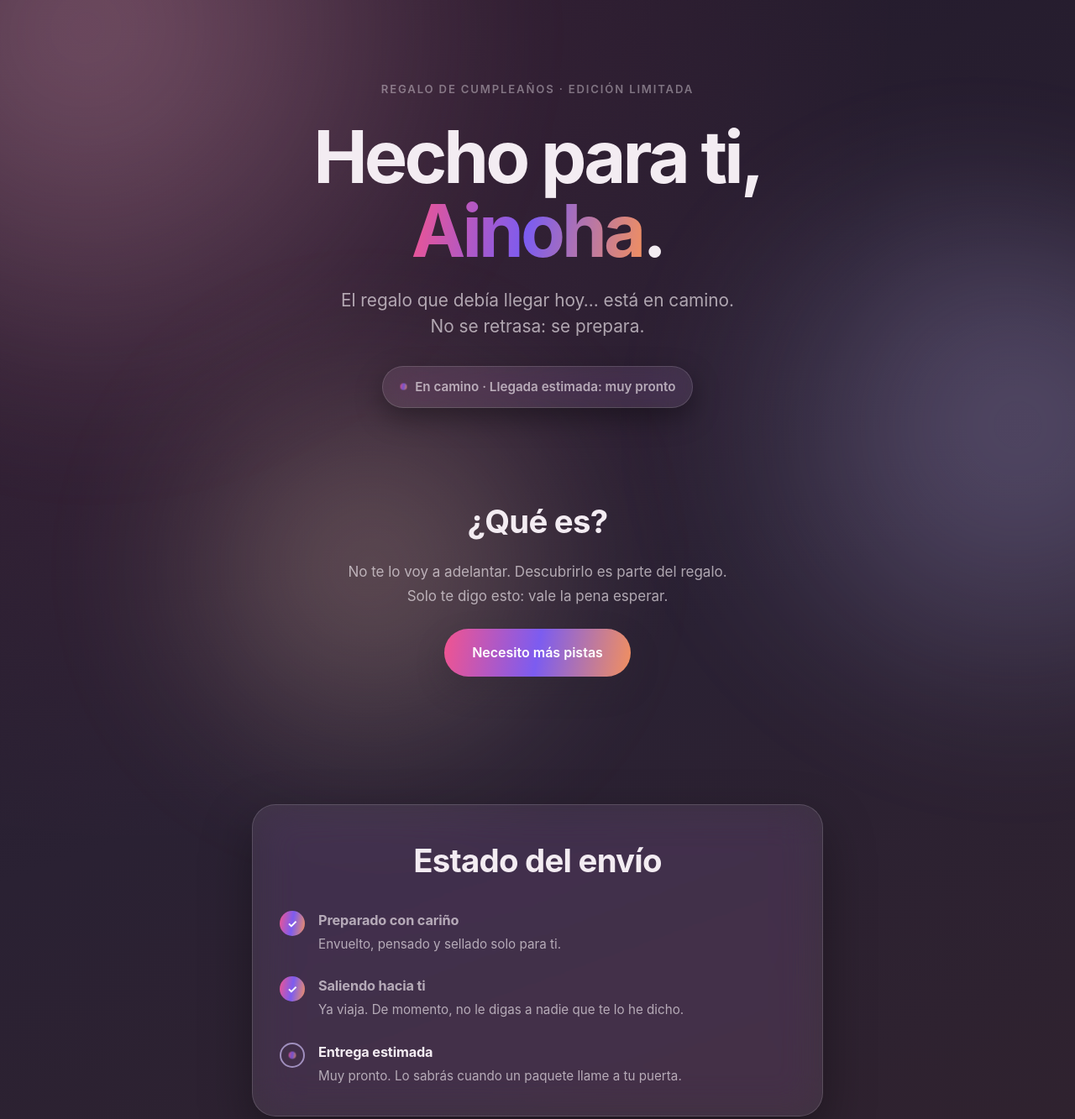
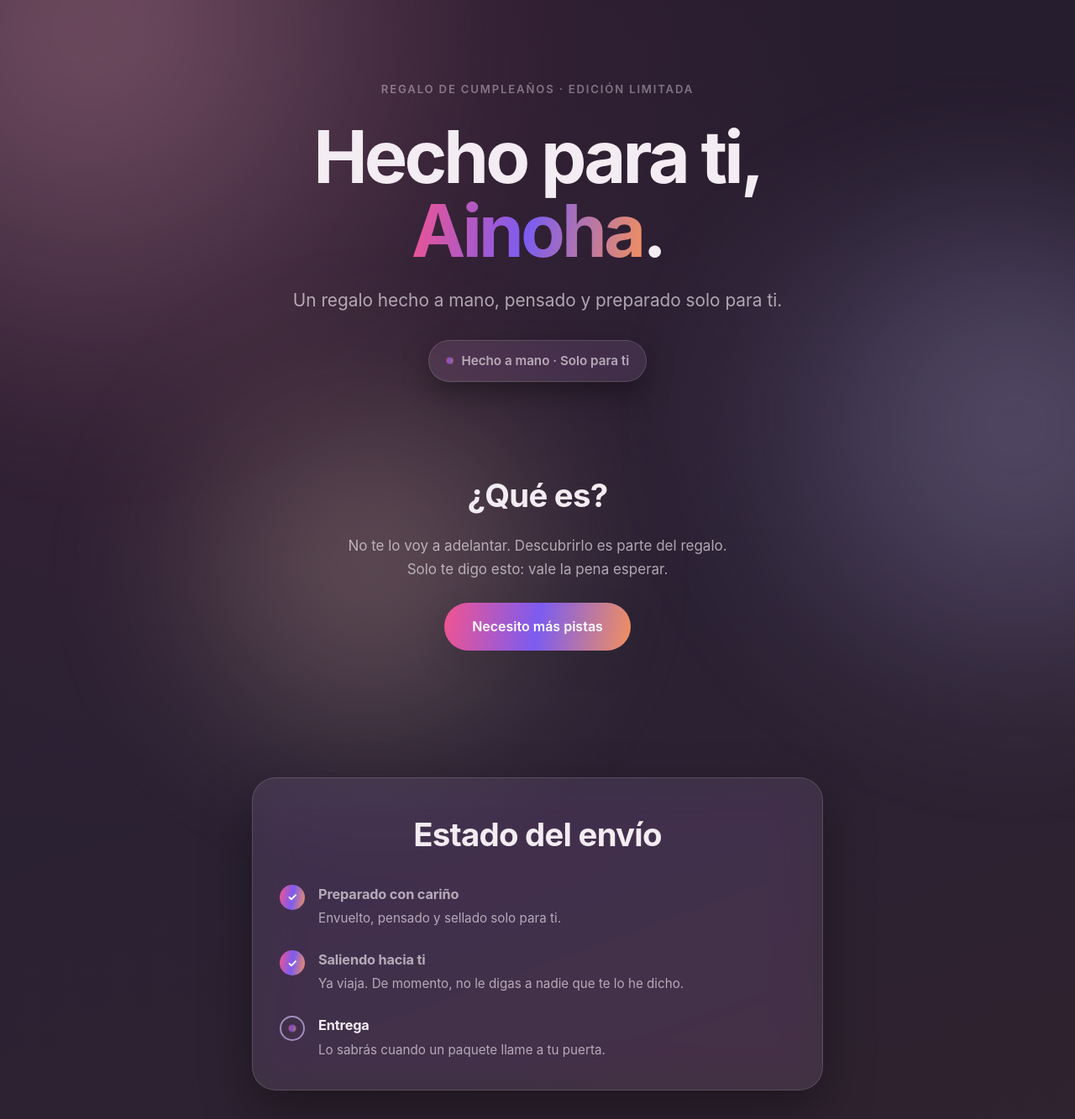
Before and after one commit to Haplee/regalo-ainoha, a plain HTML site: page index.html in a window 1280 px wide. Shown: the top 1333 px of the page at 84% size. Drawn offline with Linux system fonts and the light colour scheme.

Commit message:
Quitar afirmaciones sobre fecha de llegada

```diff
--- a/index.html
+++ b/index.html
@@ -19,8 +19,8 @@
 
     <header class="hero">
       <h1 class="reveal">Hecho para ti,<br><span class="grad">Ainoha</span>.</h1>
-      <p class="hero-sub reveal">El regalo que debía llegar hoy… está en camino.<br>No se retrasa: se prepara.</p>
-      <span class="pill reveal"><span class="dot" aria-hidden="true"></span>En camino · Llegada estimada: muy pronto</span>
+      <p class="hero-sub reveal">Un regalo hecho a mano, pensado y preparado solo para ti.</p>
+      <span class="pill reveal"><span class="dot" aria-hidden="true"></span>Hecho a mano · Solo para ti</span>
     </header>
 
     <section class="mystery">
@@ -50,8 +50,8 @@
         <li class="step active">
           <span class="mark" aria-hidden="true"></span>
           <div class="step-copy">
-            <strong>Entrega estimada</strong>
-            <p>Muy pronto. Lo sabrás cuando un paquete llame a tu puerta.</p>
+            <strong>Entrega</strong>
+            <p>Lo sabrás cuando un paquete llame a tu puerta.</p>
           </div>
         </li>
       </ol>
```
